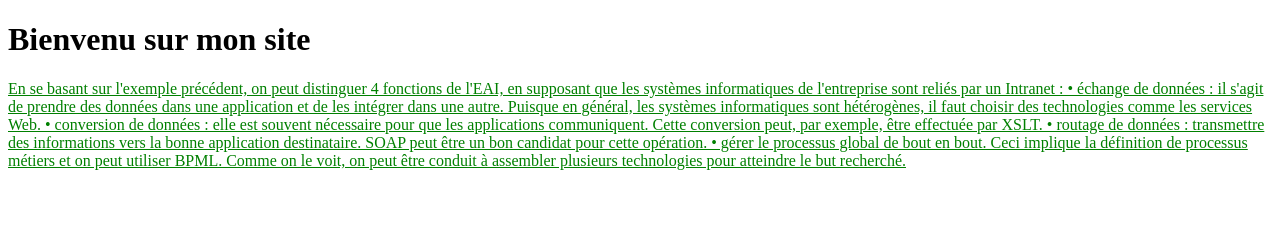
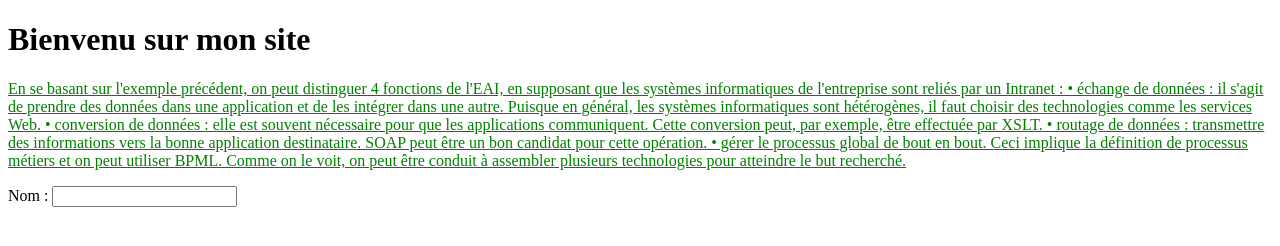
Before and after one commit to Onzk/ISI, a plain HTML site: page index.html in a window 1280 px wide. Drawn offline with Linux system fonts and the light colour scheme.

Commit message:
Mon deuxième commit : Ajout d'un formulaire

```diff
--- a/index.html
+++ b/index.html
@@ -35,6 +35,10 @@
         Comme on le voit, on peut être conduit à assembler plusieurs technologies pour
         atteindre le but recherché.
     </p>
+    <form>
+        <label>Nom : </label>
+        <input type="text" name="name" />
+    </form>
 </body>
 
 </html>
```
